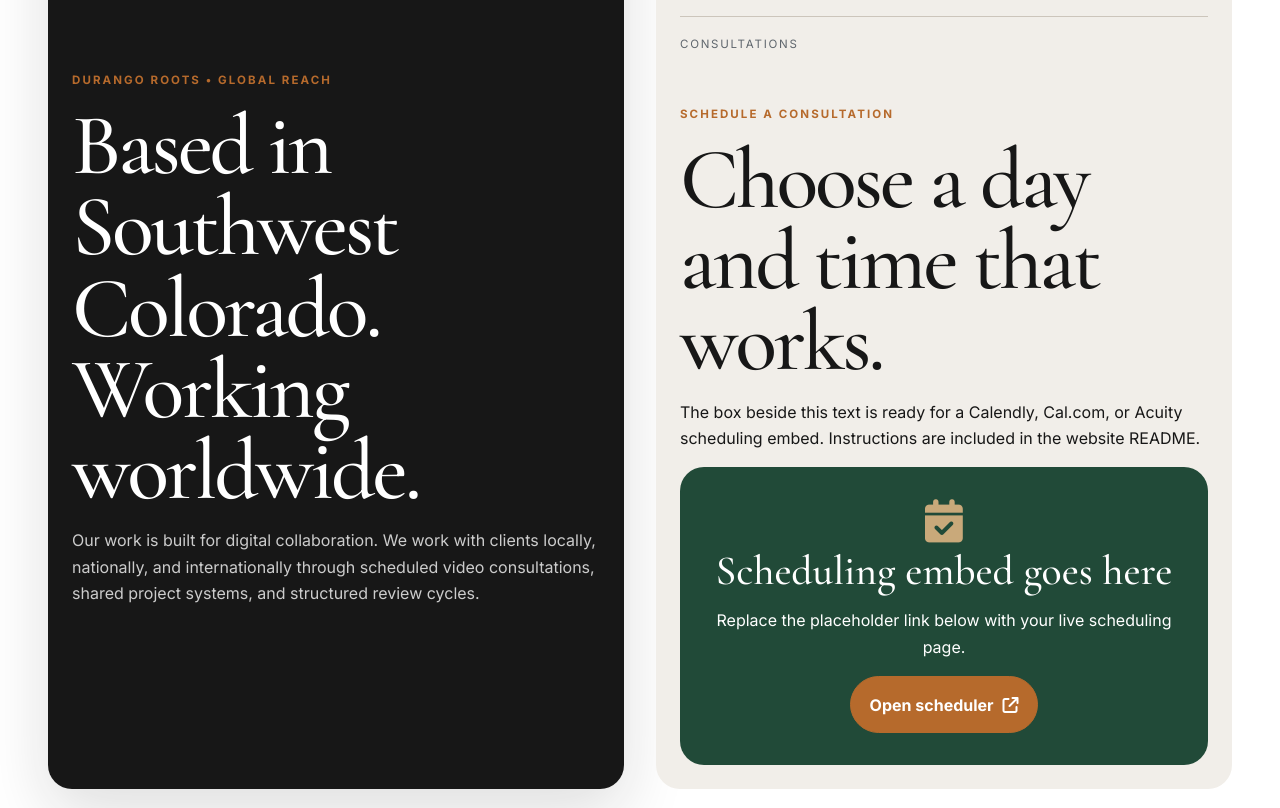
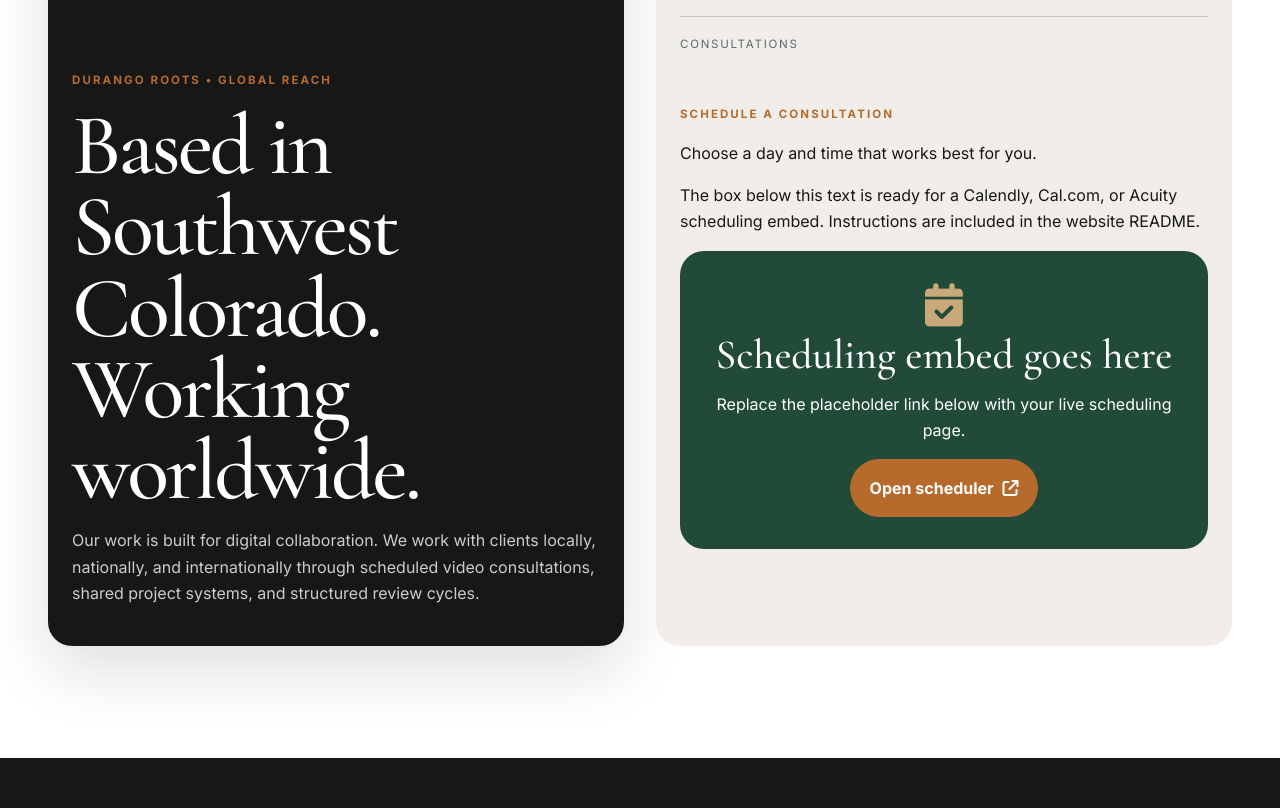
Before and after one commit to 13AuDHD/fox-timber-v3, a plain HTML site: page contact.html in a window 1280 px wide. Shown: the part 1197-2005 px from the top of the page. Drawn offline with nearby package versions, Linux system fonts and the light colour scheme; grey boxes are pictures that could not be loaded.

Commit message:
Revise consultation scheduling section in contact.html
Updated consultation scheduling instructions and text.

```diff
--- a/contact.html
+++ b/contact.html
@@ -43,11 +43,9 @@
     </dl>
 
 
-    <div class="scheduler-intro">
     <p class="eyebrow">Schedule a consultation</p>
-    <h2>Choose a day and time that works.</h2>
-    <p>The box beside this text is ready for a Calendly, Cal.com, or Acuity scheduling embed. Instructions are included in the website README.</p>
-  </div>
+    <p>Choose a day and time that works best for you.</p>
+    <p>The box below this text is ready for a Calendly, Cal.com, or Acuity scheduling embed. Instructions are included in the website README.</p>
   <div class="scheduler-placeholder">
     <i class="fa-solid fa-calendar-check"></i>
     <h3>Scheduling embed goes here</h3>
```
